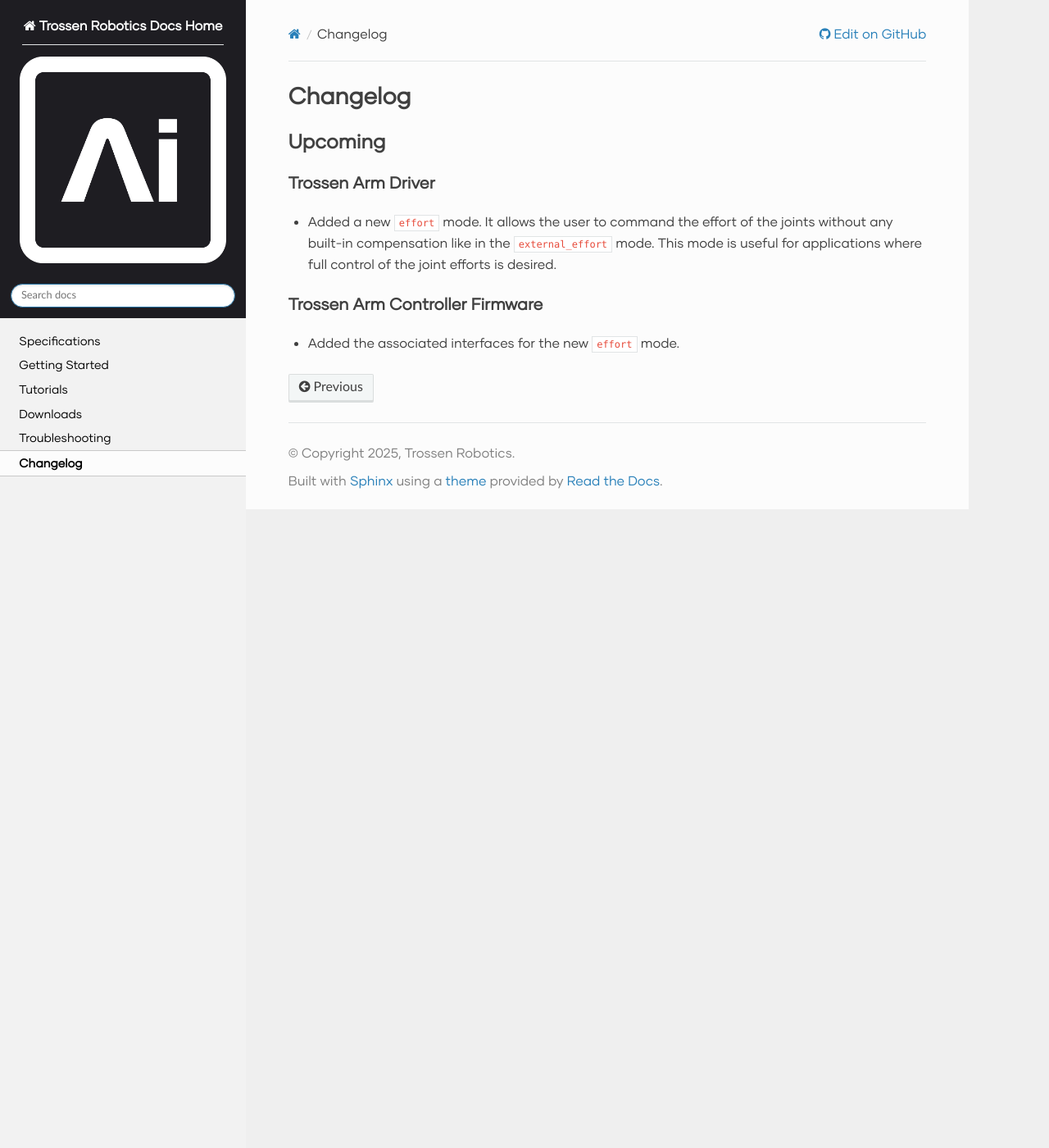
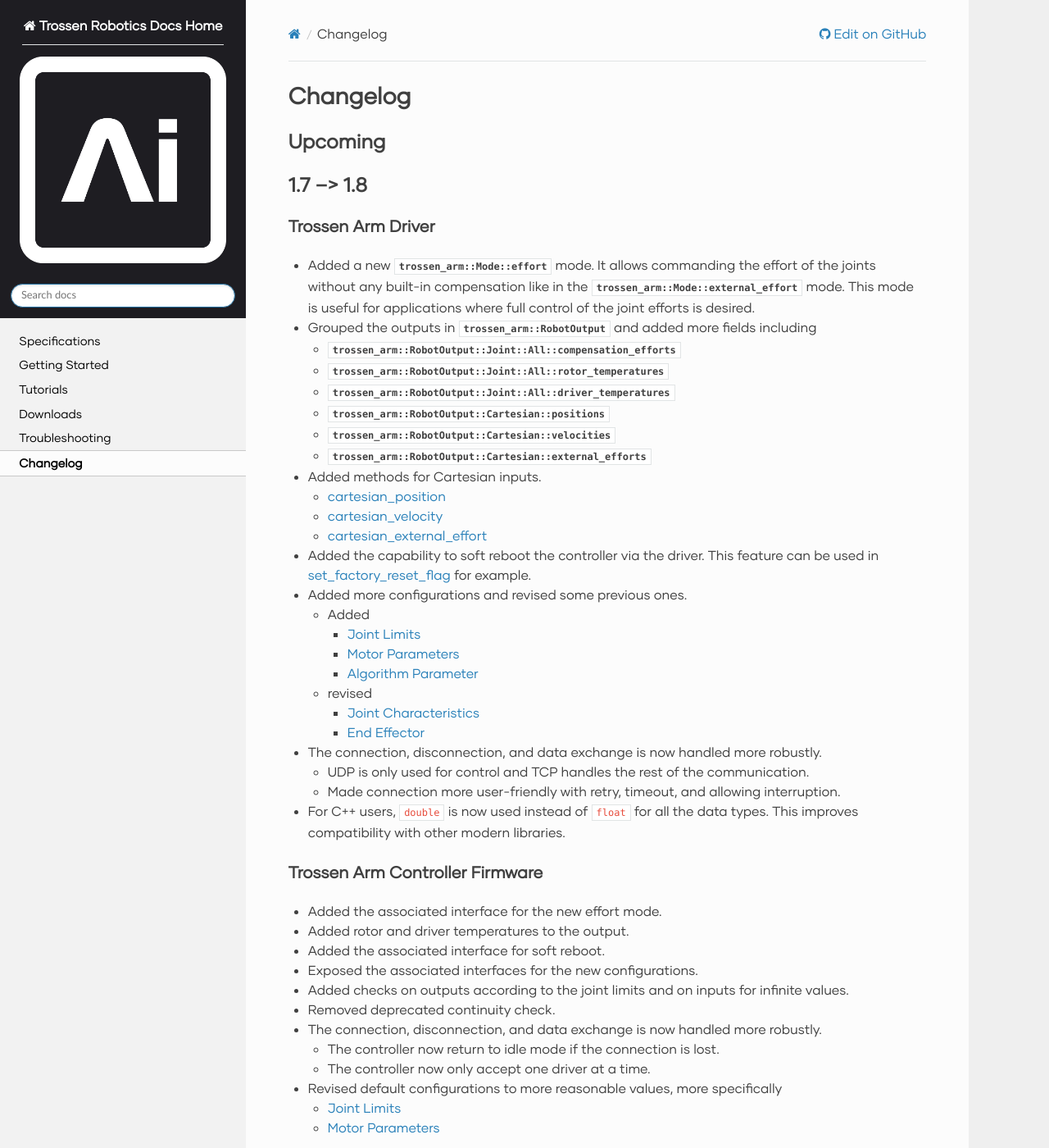
Before and after one commit to TrossenRobotics/trossen_arm, a Sphinx documentation site: the page built from docs/changelog.rst, in a window 1280 px wide and 1400 px high. Shown: the whole window at 82% size. Built offline with Sphinx 7.4.7 and the Read the Docs theme 3.1.0, drawn with Linux system fonts in a browser that asks for light colours; some web fonts are replaced; pages that are not in the unit, such as notebooks, are missing from menus.

Commit message:
updated changelog

```diff
--- a/docs/changelog.rst
+++ b/docs/changelog.rst
@@ -5,14 +5,69 @@ Changelog
 Upcoming
 ========
 
+1.7 --> 1.8
+===========
+
 Trossen Arm Driver
 ------------------
 
-* Added a new ``effort`` mode.
-  It allows the user to command the effort of the joints without any built-in compensation like in the ``external_effort`` mode.
+- Added a new :enumerator:`trossen_arm::Mode::effort` mode.
+  It allows commanding the effort of the joints without any built-in compensation like in the :enumerator:`trossen_arm::Mode::external_effort` mode.
   This mode is useful for applications where full control of the joint efforts is desired.
+- Grouped the outputs in :class:`trossen_arm::RobotOutput` and added more fields including
+
+  - :member:`trossen_arm::RobotOutput::Joint::All::compensation_efforts`
+  - :member:`trossen_arm::RobotOutput::Joint::All::rotor_temperatures`
+  - :member:`trossen_arm::RobotOutput::Joint::All::driver_temperatures`
+  - :member:`trossen_arm::RobotOutput::Cartesian::positions`
+  - :member:`trossen_arm::RobotOutput::Cartesian::velocities`
+  - :member:`trossen_arm::RobotOutput::Cartesian::external_efforts`
+
+- Added methods for Cartesian inputs.
+
+  - :ref:`getting_started/demo_scripts:`cartesian_position`_`
+  - :ref:`getting_started/demo_scripts:`cartesian_velocity`_`
+  - :ref:`getting_started/demo_scripts:`cartesian_external_effort`_`
+
+- Added the capability to soft reboot the controller via the driver.
+  This feature can be used in :ref:`getting_started/demo_scripts:`set_factory_reset_flag`_` for example.
+
+- Added more configurations and revised some previous ones.
+
+  - Added
+
+    - :ref:`getting_started/configuration:joint limits`
+    - :ref:`getting_started/configuration:motor parameters`
+    - :ref:`getting_started/configuration:algorithm parameter`
+
+  - revised
+
+    - :ref:`getting_started/configuration:joint characteristics`
+    - :ref:`getting_started/configuration:end effector`
+
+- The connection, disconnection, and data exchange is now handled more robustly.
+
+  - UDP is only used for control and TCP handles the rest of the communication.
+  - Made connection more user-friendly with retry, timeout, and allowing interruption.
+
+- For C++ users, ``double`` is now used instead of ``float`` for all the data types.
+  This improves compatibility with other modern libraries.
 
 Trossen Arm Controller Firmware
 -------------------------------
 
-* Added the associated interfaces for the new ``effort`` mode.
+- Added the associated interface for the new effort mode.
+- Added rotor and driver temperatures to the output.
+- Added the associated interface for soft reboot.
+- Exposed the associated interfaces for the new configurations.
+- Added checks on outputs according to the joint limits and on inputs for infinite values.
+- Removed deprecated continuity check.
+- The connection, disconnection, and data exchange is now handled more robustly.
+
+  - The controller now return to idle mode if the connection is lost.
+  - The controller now only accept one driver at a time.
+
+- Revised default configurations to more reasonable values, more specifically
+
+  - :ref:`getting_started/configuration:joint limits`
+  - :ref:`getting_started/configuration:motor parameters`
```
